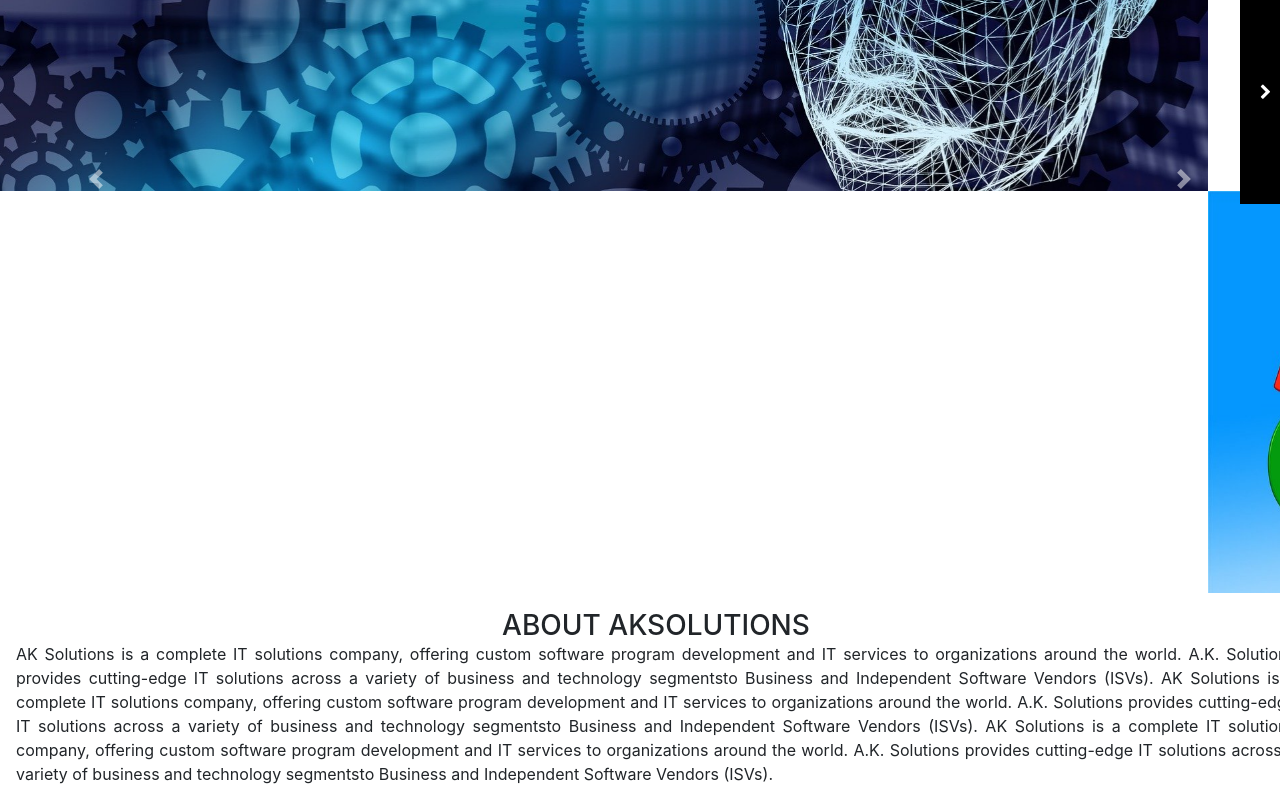
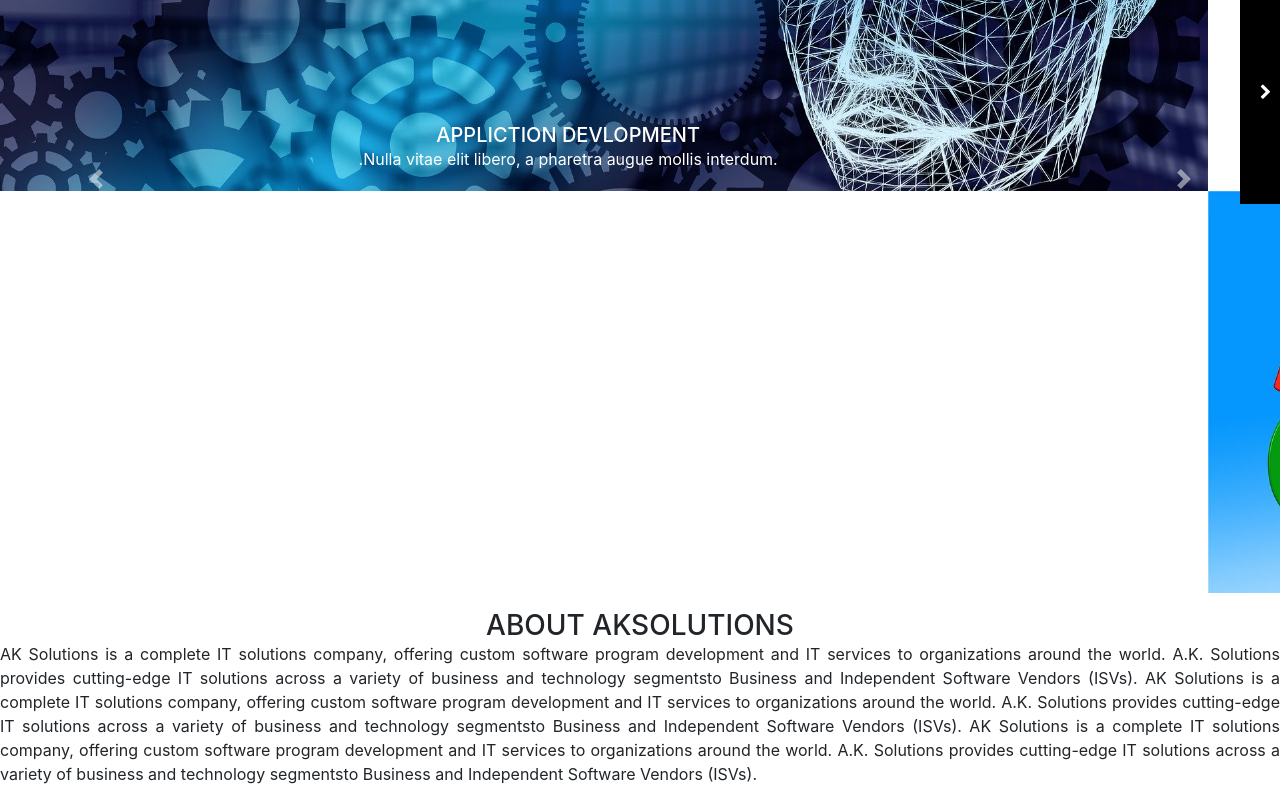
Before and after one commit to anil-627/Samplewebsite, an Angular app: page / in a window 1280 px wide. Shown: the part 340-1140 px from the top of the page. Built offline with nearby package versions, Linux system fonts and the light colour scheme.

Commit message:
samll chanes in header

```diff
--- a/src/app/components/app-body/app-body.component.html
+++ b/src/app/components/app-body/app-body.component.html
@@ -18,30 +18,51 @@
             </ul>
         </div>
     </div>
+</section>
+<section>
     <div class="container-fluid">
-        <div id="carouselExampleControls" class="carousel slide" data-ride="carousel">
+        <div id="carouselExampleIndicators" class="carousel slide" data-ride="carousel">
+            <ol class="carousel-indicators">
+                <li data-target="#carouselExampleIndicators" data-slide-to="0" class="active"></li>
+                <li data-target="#carouselExampleIndicators" data-slide-to="1"></li>
+                <li data-target="#carouselExampleIndicators" data-slide-to="2"></li>
+            </ol>
             <div class="carousel-inner">
                 <div class="carousel-item active">
                     <img class="d-block w-100" src="../../../assets/banner/banner (1).jpg" alt="First slide">
+                    <div class="carousel-caption d-none d-md-block">
+                        <h5>APPLICTION DEVLOPMENT</h5>
+                        <p>.Nulla vitae elit libero, a pharetra augue mollis interdum.</p>
+                    </div>
                 </div>
                 <div class="carousel-item">
                     <img class="d-block w-100" src="../../../assets/banner/banner (4).jpg" alt="Second slide">
+                    <div class="carousel-caption d-none d-md-block">
+                        <h5>WEBSITE DEVLOPMENT</h5>
+                        <p>Lorem ipsum dolor sit amet, consectetur adipiscing elit.</p>
+                    </div>
                 </div>
                 <div class="carousel-item">
                     <img class="d-block w-100" src="../../../assets/banner/banner (2).jpg" alt="Third slide">
+                    <div class="carousel-caption d-none d-md-block">
+                        <h5>DEVLOPMENT AND MAINTANCE</h5>
+                        <p>.Nulla vitae elit libero, a pharetra augue mollis interdum.</p>
+                    </div>
                 </div>
             </div>
-            <a class="carousel-control-prev" href="#carouselExampleControls" role="button" data-slide="prev">
+            <a class="carousel-control-prev" href="#carouselExampleIndicators" role="button" data-slide="prev">
                 <span class="carousel-control-prev-icon" aria-hidden="true"></span>
                 <span class="sr-only">Previous</span>
             </a>
-            <a class="carousel-control-next" href="#carouselExampleControls" role="button" data-slide="next">
+            <a class="carousel-control-next" href="#carouselExampleIndicators" role="button" data-slide="next">
                 <span class="carousel-control-next-icon" aria-hidden="true"></span>
                 <span class="sr-only">Next</span>
             </a>
         </div>
     </div>
-    <div class="container-fluid m-3">
+</section>
+<section>
+    <div class="container-fluid mt-3 mb-3">
         <h3 class="text-center">ABOUT AKSOLUTIONS</h3>
         <P style="text-align: justify;">AK Solutions is a complete IT solutions company, offering custom software program development and IT services to organizations around the world. A.K. Solutions provides cutting-edge IT solutions across a variety of business and technology segmentsto
             Business and Independent Software Vendors (ISVs). AK Solutions is a complete IT solutions company, offering custom software program development and IT services to organizations around the world. A.K. Solutions provides cutting-edge IT solutions
--- a/src/app/components/app-body/app-body.component.ts
+++ b/src/app/components/app-body/app-body.component.ts
@@ -12,6 +12,8 @@ export class AppBodyComponent implements OnInit {
   constructor() { }
 
   ngOnInit(): void {
+  }
+  ngAfterViewInit(): void {
     $(document).ready( () => {
       // initialize swiper when document ready
       // tslint:disable-next-line: prefer-const
```
